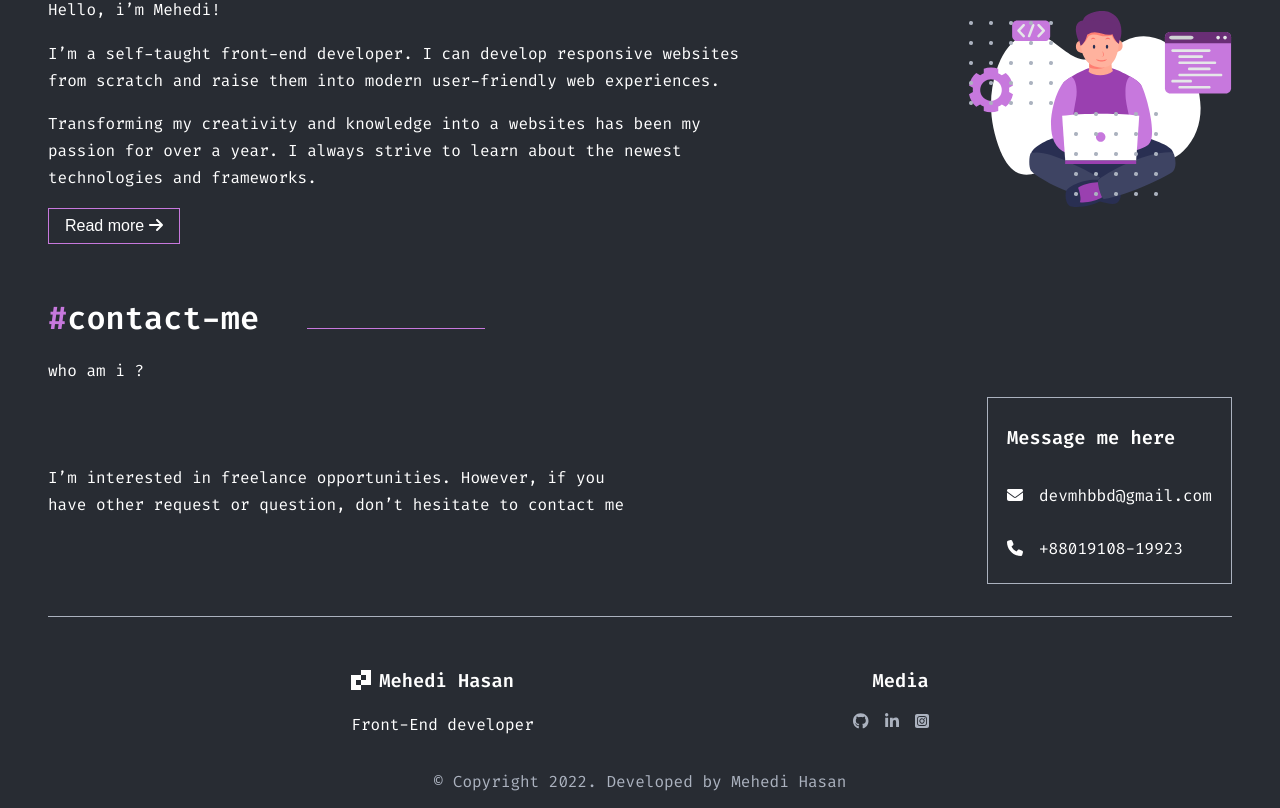
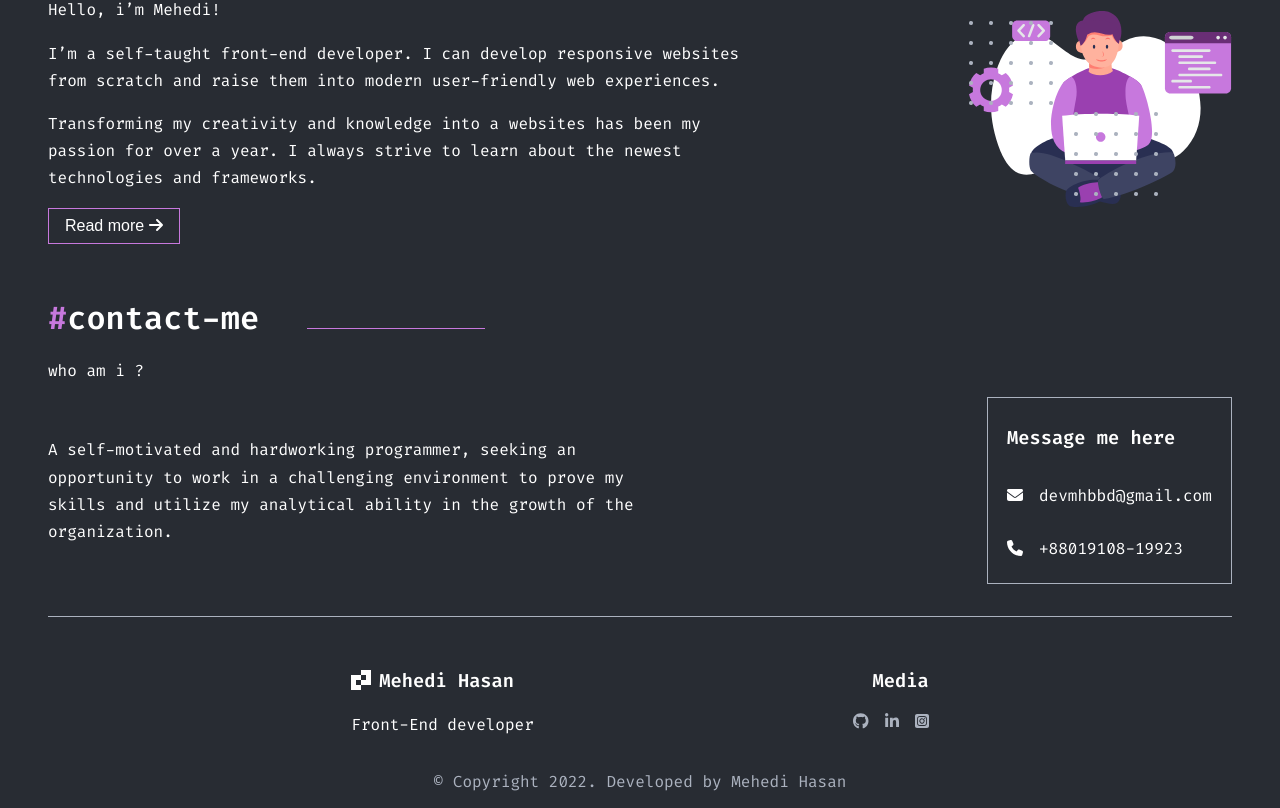
Before and after one commit to devmhb/Portfolio_devmhb, a Next.js app: page / in a window 1280 px wide. Shown: the part 1881-2689 px from the top of the page. Built offline with nearby package versions, Linux system fonts and the light colour scheme.

Commit message:
add some text

```diff
--- a/components/Contact.jsx
+++ b/components/Contact.jsx
@@ -3,10 +3,7 @@ import Link from "next/link";
 import styles from "../styles/components/Contact.module.scss";
 import Image from "next/image";
 import Email from "../images/Email.png";
-import {
-  faEnvelope,
-  faPhone,
-} from "@fortawesome/free-solid-svg-icons";
+import { faEnvelope, faPhone } from "@fortawesome/free-solid-svg-icons";
 import { FontAwesomeIcon } from "@fortawesome/react-fontawesome";
 import { motion } from "framer-motion";
 
@@ -30,8 +27,9 @@ const Contact = ({ slashOrHash }) => {
       <div className={styles.contact_wrapper}>
         <div className={styles.row_left}>
           <p className={styles.desc}>
-            I’m interested in freelance opportunities. However, if you have
-            other request or question, don’t hesitate to contact me
+            A self-motivated and hardworking programmer, seeking an opportunity
+            to work in a challenging environment to prove my skills and utilize
+            my analytical ability in the growth of the organization.
           </p>
         </div>
         <div className={styles.row_right}>
--- a/styles/components/Hero.module.scss
+++ b/styles/components/Hero.module.scss
@@ -42,6 +42,7 @@
     }
     .row_right {
       .img_con {
+        width: 100%;
         .dots {
           position: absolute;
           top: 80%;
```
